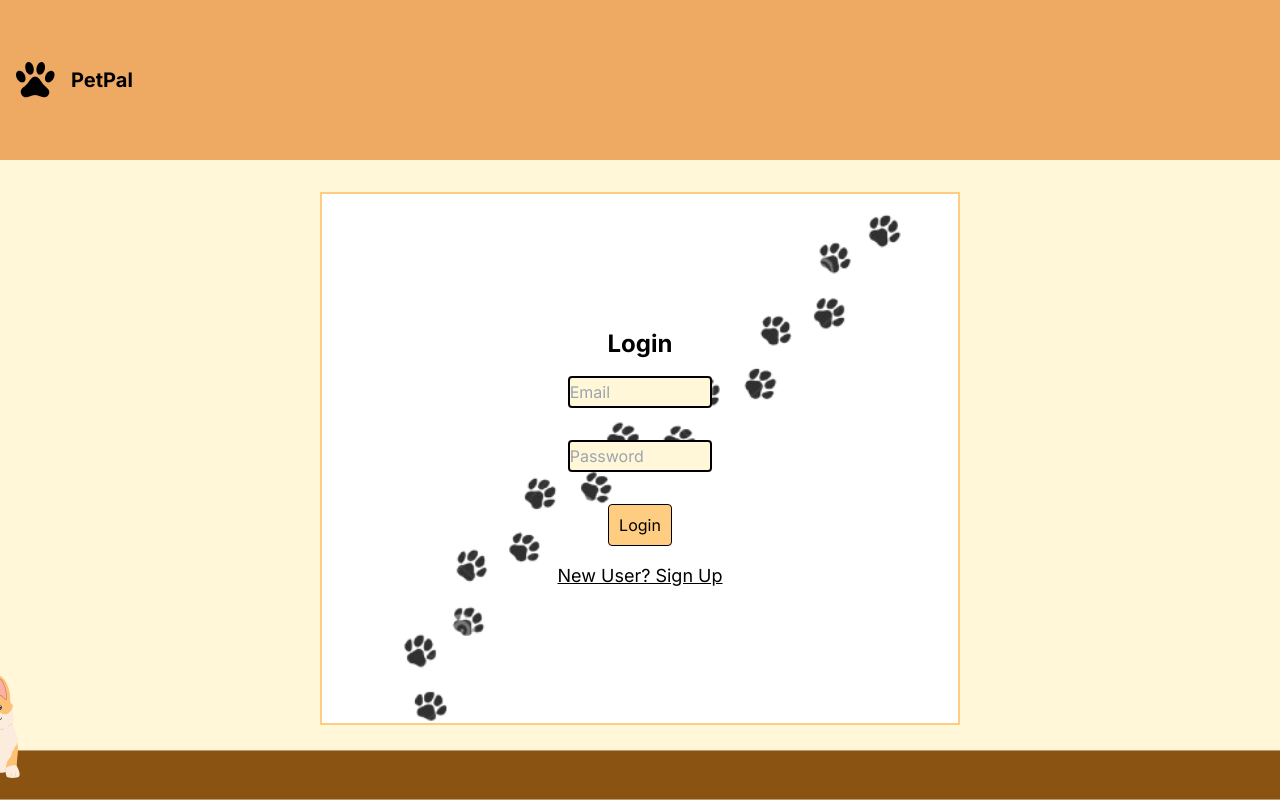
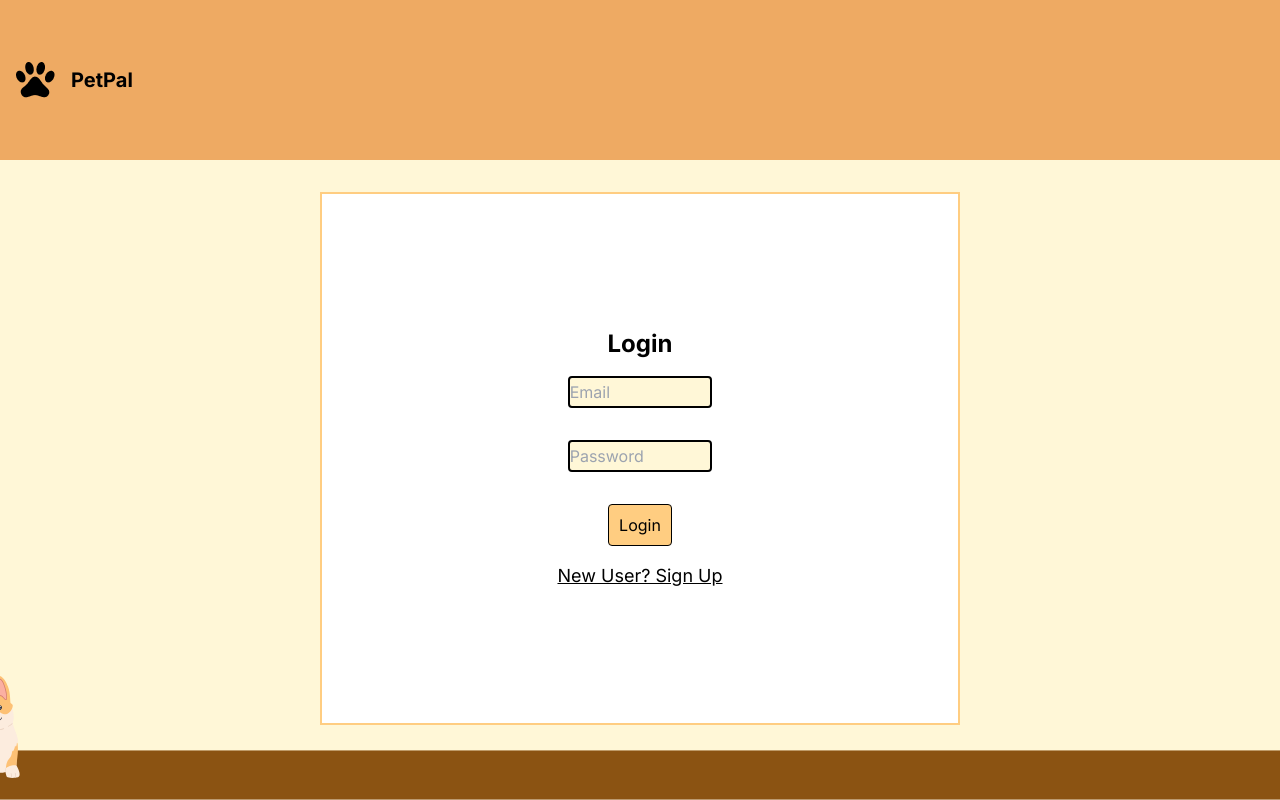
Before and after one commit to dhruv-gambhir/petpet, a Next.js app in the folder client/: page /login in a window 1280 px wide. Built offline with nearby package versions, Linux system fonts and the light colour scheme; no server answers.

Commit message:
Login remove bg

```diff
--- a/client/app/(auth)/login/page.js
+++ b/client/app/(auth)/login/page.js
@@ -13,15 +13,12 @@ export default function Login() {
     const { zLogin } = useStore();
 
     const fetchUserId = async (email) => {
-        const response = await fetch(
-            `${process.env.NEXT_PUBLIC_BACKEND_URL}/users/id/email/${email}`,
-            {
-                method: "GET",
-                headers: {
-                    "Content-Type": "application/json",
-                },
-            }
-        );
+        const response = await fetch(`${process.env.NEXT_PUBLIC_BACKEND_URL}/users/id/email/${email}`, {
+            method: "GET",
+            headers: {
+                "Content-Type": "application/json",
+            },
+        });
 
         if (!response.ok) {
             const errorData = await response.json();
@@ -48,14 +45,7 @@ export default function Login() {
     };
 
     return (
-        <div
-            className="flex flex-row m-8 justify-center border-mybutton border-2 items-center bg-white w-1/2 h-4/6"
-            style={{
-                backgroundImage: "url('/trail.png')",
-                backgroundSize: "cover",
-                backgroundPosition: "center",
-            }}
-        >
+        <div className="flex flex-row m-8 justify-center border-mybutton border-2 items-center bg-white w-1/2 h-4/6" >
             <form className="m-8 flex flex-col justify-center items-center w-2/6 h-4/6 ">
                 <h1 className="color-black text-2xl font-bold">Login</h1>
                 <div className="flex flex-col relative justify-center w-5/6">
--- a/client/app/(webapp)/adoption/AdoptionCard.js
+++ b/client/app/(webapp)/adoption/AdoptionCard.js
@@ -31,7 +31,7 @@ export default function AdoptionCard({ detail, isOrganizer }) {
   isOrganizer = isOrganizer ?? false;
 
   return (
-    <div className="w-2/3 mx-auto p-4">
+    <div className="w-5/6 mx-auto p-4">
       <div className="relative bg-white rounded-lg shadow-md overflow-hidden flex flex-row">
         <div className="flex-none w-64 h-64 relative">
           <img
```
